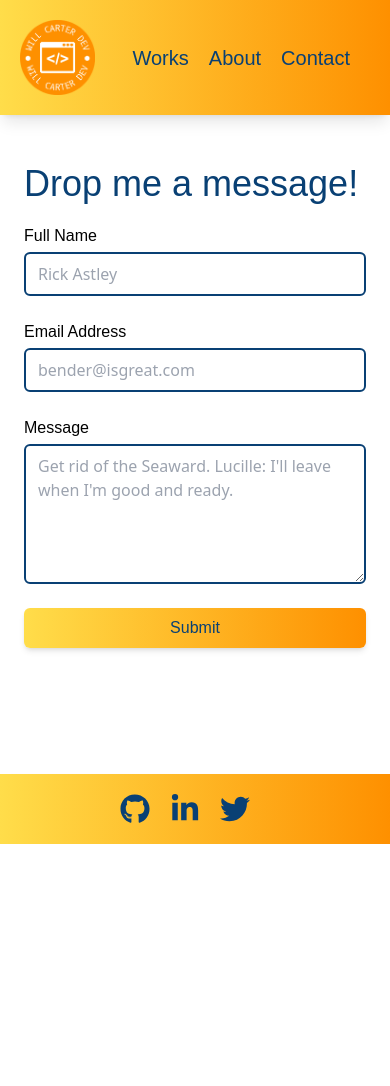
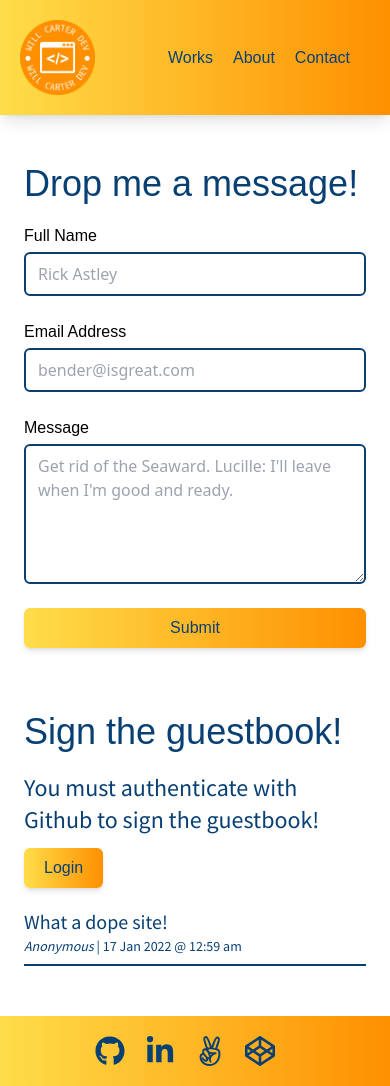
Before and after one commit to whcarter3/willcarter.dev, a Next.js app: page /contact in a window 390 px wide. Before the commit the page ends 844 px from the top, so only its background shows below. Built offline with nearby package versions, Linux system fonts and the light colour scheme; a web font is replaced by a local one.

Commit message:
adjusts form, adds hard coded guestbook info, updates footer links

```diff
--- a/components/contactForm.tsx
+++ b/components/contactForm.tsx
@@ -1,15 +1,32 @@
 import { useForm, ValidationError } from '@formspree/react';
+import Link from 'next/link';
 
 function ContactForm(): JSX.Element {
   const [state, handleSubmit] = useForm('mzbqzeya');
   if (state.succeeded) {
-    return <p>Message sent successfully!</p>;
+    return (
+      <>
+        <p className="mt-5 text-xl">Woohoo! Thanks for the mail!</p>
+        <p className="my-5 text-xl">
+          Here&apos;s a random youtube video for you:
+        </p>
+        <iframe
+          width="560"
+          height="315"
+          src="https://www.youtube.com/embed/dQw4w9WgXcQ?autoplay=1"
+          title="YouTube video player"
+          frameBorder="0"
+          allow="accelerometer; autoplay; clipboard-write; encrypted-media; gyroscope; picture-in-picture"
+          allowFullScreen
+        ></iframe>
+      </>
+    );
   }
   return (
     <form
       name="contact-form"
       onSubmit={handleSubmit}
-      className="contact-form"
+      className="contact-form md:max-w-md"
     >
       <div>
         <label htmlFor="full-name">
@@ -67,12 +84,13 @@ function ContactForm(): JSX.Element {
         type="hidden"
         name="_subject"
         id="email-subject"
-        value="Contact Form Submission from willcarter.dev"
+        value="willcarter.dev: New message!"
       />
       <button
         type="submit"
         value="Submit"
         disabled={state.submitting}
+        className="button"
       >
         Submit
       </button>
--- a/components/footer.tsx
+++ b/components/footer.tsx
@@ -1,6 +1,11 @@
 import Link from 'next/link';
 import { IconContext } from 'react-icons';
-import { FaGithub, FaLinkedinIn, FaTwitter } from 'react-icons/fa';
+import {
+  FaGithub,
+  FaLinkedinIn,
+  FaAngellist,
+  FaCodepen,
+} from 'react-icons/fa';
 
 interface FooterProps {
   className?: string;
@@ -29,11 +34,18 @@ function Footer({ className }: FooterProps): JSX.Element {
           <FaLinkedinIn />
         </Link>
         <Link
-          href="https://twitter.com/zzayphod"
+          href="https://angel.co/u/whc_tre"
           target={'_blank'}
           className="mr-5"
         >
-          <FaTwitter />
+          <FaAngellist />
+        </Link>
+        <Link
+          href="https://codepen.io/carterthethird"
+          target={'_blank'}
+          className="mr-5"
+        >
+          <FaCodepen />
         </Link>
       </footer>
     </IconContext.Provider>
--- a/components/layout.tsx
+++ b/components/layout.tsx
@@ -8,7 +8,11 @@ interface LayoutProps {
 
 function Layout({ children, className }: LayoutProps): JSX.Element {
   return (
-    <div className={`${className} mt-[140px] p-6`}>
+    <div
+      className={`${
+        className ? className : ''
+      } mt-[140px] pb-[120px] p-6 relative`}
+    >
       <Nav className="bg-gradient shadow-lg" />
       <div className="max-w-[1250px] mx-auto">{children}</div>
       <Footer className="bg-gradient shadow-lg" />
--- a/components/nav.tsx
+++ b/components/nav.tsx
@@ -21,13 +21,22 @@ function Nav({ className }: NavProps): JSX.Element {
           />
         </Link>
         <div>
-          <Link href="/works" className="font-heading text-xl mr-5">
+          <Link
+            href="/works"
+            className="font-heading md:text-xl mr-5"
+          >
             Works
           </Link>
-          <Link href="/about" className="font-heading text-xl mr-5">
+          <Link
+            href="/about"
+            className="font-heading md:text-xl mr-5"
+          >
             About
           </Link>
-          <Link href="/contact" className="font-heading text-xl mr-5">
+          <Link
+            href="/contact"
+            className="font-heading md:text-xl mr-5"
+          >
             Contact
           </Link>
         </div>
--- a/components/radialGradient.tsx
+++ b/components/radialGradient.tsx
@@ -32,7 +32,7 @@ function RadialGradient({
       className={`w-screen h-screen bg-brand-blue ${className}}`}
     >
       <div
-        className="w-full h-full pl-5 pt-3 transition-all duration-700 ease-in-out"
+        className="w-full h-full pl-5 pt-3"
         style={{
           background: gradient,
         }}
--- a/pages/contact.tsx
+++ b/pages/contact.tsx
@@ -4,8 +4,26 @@ import ContactForm from '@/components/contactForm';
 const Contact = (): JSX.Element => {
   return (
     <Layout>
-      <h1 className="text-4xl">Drop me a message!</h1>
-      <ContactForm />
+      <div className="grid grid-cols:1 md:grid-cols-2 gap-16 md:gap-5">
+        <div>
+          <h1 className="text-4xl">Drop me a message!</h1>
+          <ContactForm />
+        </div>
+        <div>
+          <h1 className="text-4xl mb-5">Sign the guestbook!</h1>
+          <p className="text-2xl">
+            You must authenticate with Github to sign the guestbook!
+          </p>
+          <button className="button mt-3">Login</button>
+          <div className="border-b-2 border-brand-darker mt-5 pb-2">
+            <p className="text-xl">What a dope site!</p>
+            <p className="text-sm">
+              <span className="italic">Anonymous </span> | 17 Jan 2022
+              @ 12:59 am
+            </p>
+          </div>
+        </div>
+      </div>
     </Layout>
   );
 };
--- a/pages/index.tsx
+++ b/pages/index.tsx
@@ -59,7 +59,7 @@ export default function Home() {
       <RadialGradient>
         <div className="h-full w-full flex items-center justify-center p-4 lg:p-0">
           <h1
-            className={`text-2xl md:text-[1.875rem] lg:text-[2.5rem] text-brand-darker text-center lg:text-left leading-snug font-heading w-[865px]`}
+            className={`text-2xl lg:text-[2.5rem] text-brand-darker text-center lg:text-left leading-snug font-heading`}
           >
             Hello! <br className="lg:hidden" />
             My name is Will Carter,
--- a/styles/Home.module.css
+++ /dev/null
@@ -1,278 +0,0 @@
-.main {
-  display: flex;
-  flex-direction: column;
-  justify-content: space-between;
-  align-items: center;
-  padding: 6rem;
-  min-height: 100vh;
-}
-
-.description {
-  display: inherit;
-  justify-content: inherit;
-  align-items: inherit;
-  font-size: 0.85rem;
-  max-width: var(--max-width);
-  width: 100%;
-  z-index: 2;
-  font-family: var(--font-mono);
-}
-
-.description a {
-  display: flex;
-  justify-content: center;
-  align-items: center;
-  gap: 0.5rem;
-}
-
-.description p {
-  position: relative;
-  margin: 0;
-  padding: 1rem;
-  background-color: rgba(var(--callout-rgb), 0.5);
-  border: 1px solid rgba(var(--callout-border-rgb), 0.3);
-  border-radius: var(--border-radius);
-}
-
-.code {
-  font-weight: 700;
-  font-family: var(--font-mono);
-}
-
-.grid {
-  display: grid;
-  grid-template-columns: repeat(4, minmax(25%, auto));
-  width: var(--max-width);
-  max-width: 100%;
-}
-
-.card {
-  padding: 1rem 1.2rem;
-  border-radius: var(--border-radius);
-  background: rgba(var(--card-rgb), 0);
-  border: 1px solid rgba(var(--card-border-rgb), 0);
-  transition: background 200ms, border 200ms;
-}
-
-.card span {
-  display: inline-block;
-  transition: transform 200ms;
-}
-
-.card h2 {
-  font-weight: 600;
-  margin-bottom: 0.7rem;
-}
-
-.card p {
-  margin: 0;
-  opacity: 0.6;
-  font-size: 0.9rem;
-  line-height: 1.5;
-  max-width: 30ch;
-}
-
-.center {
-  display: flex;
-  justify-content: center;
-  align-items: center;
-  position: relative;
-  padding: 4rem 0;
-}
-
-.center::before {
-  background: var(--secondary-glow);
-  border-radius: 50%;
-  width: 480px;
-  height: 360px;
-  margin-left: -400px;
-}
-
-.center::after {
-  background: var(--primary-glow);
-  width: 240px;
-  height: 180px;
-  z-index: -1;
-}
-
-.center::before,
-.center::after {
-  content: '';
-  left: 50%;
-  position: absolute;
-  filter: blur(45px);
-  transform: translateZ(0);
-}
-
-.logo,
-.thirteen {
-  position: relative;
-}
-
-.thirteen {
-  display: flex;
-  justify-content: center;
-  align-items: center;
-  width: 75px;
-  height: 75px;
-  padding: 25px 10px;
-  margin-left: 16px;
-  transform: translateZ(0);
-  border-radius: var(--border-radius);
-  overflow: hidden;
-  box-shadow: 0px 2px 8px -1px #0000001a;
-}
-
-.thirteen::before,
-.thirteen::after {
-  content: '';
-  position: absolute;
-  z-index: -1;
-}
-
-/* Conic Gradient Animation */
-.thirteen::before {
-  animation: 6s rotate linear infinite;
-  width: 200%;
-  height: 200%;
-  background: var(--tile-border);
-}
-
-/* Inner Square */
-.thirteen::after {
-  inset: 0;
-  padding: 1px;
-  border-radius: var(--border-radius);
-  background: linear-gradient(
-    to bottom right,
-    rgba(var(--tile-start-rgb), 1),
-    rgba(var(--tile-end-rgb), 1)
-  );
-  background-clip: content-box;
-}
-
-/* Enable hover only on non-touch devices */
-@media (hover: hover) and (pointer: fine) {
-  .card:hover {
-    background: rgba(var(--card-rgb), 0.1);
-    border: 1px solid rgba(var(--card-border-rgb), 0.15);
-  }
-
-  .card:hover span {
-    transform: translateX(4px);
-  }
-}
-
-@media (prefers-reduced-motion) {
-  .thirteen::before {
-    animation: none;
-  }
-
-  .card:hover span {
-    transform: none;
-  }
-}
-
-/* Mobile */
-@media (max-width: 700px) {
-  .content {
-    padding: 4rem;
-  }
-
-  .grid {
-    grid-template-columns: 1fr;
-    margin-bottom: 120px;
-    max-width: 320px;
-    text-align: center;
-  }
-
-  .card {
-    padding: 1rem 2.5rem;
-  }
-
-  .card h2 {
-    margin-bottom: 0.5rem;
-  }
-
-  .center {
-    padding: 8rem 0 6rem;
-  }
-
-  .center::before {
-    transform: none;
-    height: 300px;
-  }
-
-  .description {
-    font-size: 0.8rem;
-  }
-
-  .description a {
-    padding: 1rem;
-  }
-
-  .description p,
-  .description div {
-    display: flex;
-    justify-content: center;
-    position: fixed;
-    width: 100%;
-  }
-
-  .description p {
-    align-items: center;
-    inset: 0 0 auto;
-    padding: 2rem 1rem 1.4rem;
-    border-radius: 0;
-    border: none;
-    border-bottom: 1px solid rgba(var(--callout-border-rgb), 0.25);
-    background: linear-gradient(
-      to bottom,
-      rgba(var(--background-start-rgb), 1),
-      rgba(var(--callout-rgb), 0.5)
-    );
-    background-clip: padding-box;
-    backdrop-filter: blur(24px);
-  }
-
-  .description div {
-    align-items: flex-end;
-    pointer-events: none;
-    inset: auto 0 0;
-    padding: 2rem;
-    height: 200px;
-    background: linear-gradient(
-      to bottom,
-      transparent 0%,
-      rgb(var(--background-end-rgb)) 40%
-    );
-    z-index: 1;
-  }
-}
-
-/* Tablet and Smaller Desktop */
-@media (min-width: 701px) and (max-width: 1120px) {
-  .grid {
-    grid-template-columns: repeat(2, 50%);
-  }
-}
-
-@media (prefers-color-scheme: dark) {
-  .vercelLogo {
-    filter: invert(1);
-  }
-
-  .logo,
-  .thirteen img {
-    filter: invert(1) drop-shadow(0 0 0.3rem #ffffff70);
-  }
-}
-
-@keyframes rotate {
-  from {
-    transform: rotate(360deg);
-  }
-  to {
-    transform: rotate(0deg);
-  }
-}
--- a/styles/globals.css
+++ b/styles/globals.css
@@ -14,7 +14,7 @@
   }
 
   .contact-form {
-    @apply max-w-md grid grid-cols-1 gap-6 mt-5;
+    @apply grid grid-cols-1 gap-6 mt-5;
   }
 
   .conact-form label {
@@ -26,11 +26,12 @@
   }
 
   .contact-form input, .contact-form textarea {
-    @apply block w-full py-2 px-3 border-2 border-brand-darker rounded-md focus:border-brand-yellow focus:outline-none;
+    @apply block w-full py-2 px-3 border-2 border-brand-darker rounded-md focus:border-brand-yellow focus:outline-none focus:shadow-md;
+    transition: border-color 0.15s ease-in-out, box-shadow 0.15s ease-in-out;
   }
 
-  .contact-form button {
-    @apply bg-gradient text-white px-5 py-2 rounded-md shadow-md font-heading text-brand-darker;
+  button.button {
+    @apply bg-gradient px-5 py-2 rounded-md shadow-md font-heading text-brand-darker;
   }
 }
 
```
